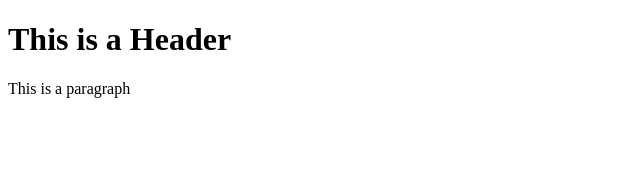
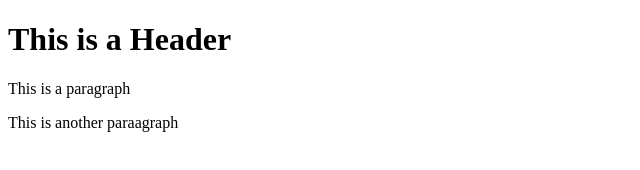
Before and after one commit to Abaldoza23/git-test, a plain HTML site: page index.html in a window 1280 px wide. Shown: the whole page, without its empty margins (0-640 px from the left). Drawn offline with Linux system fonts and the light colour scheme.

Commit message:
Third commit

```diff
--- a/index.html
+++ b/index.html
@@ -3,5 +3,6 @@
     <body>
         <h1>This is a Header</h1>
         <p>This is a paragraph</p>
+        <p>This is another paraagraph</p>
     </body>
 </html>
```
